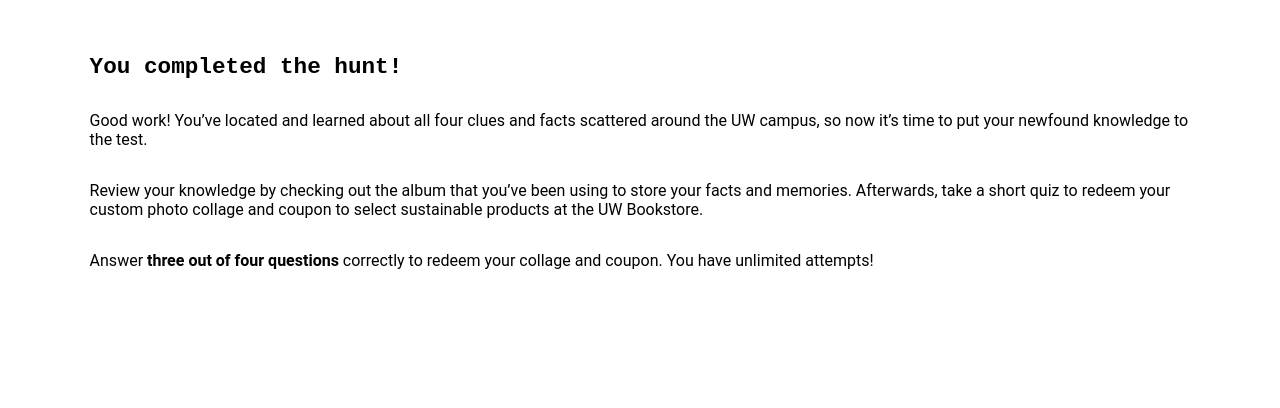
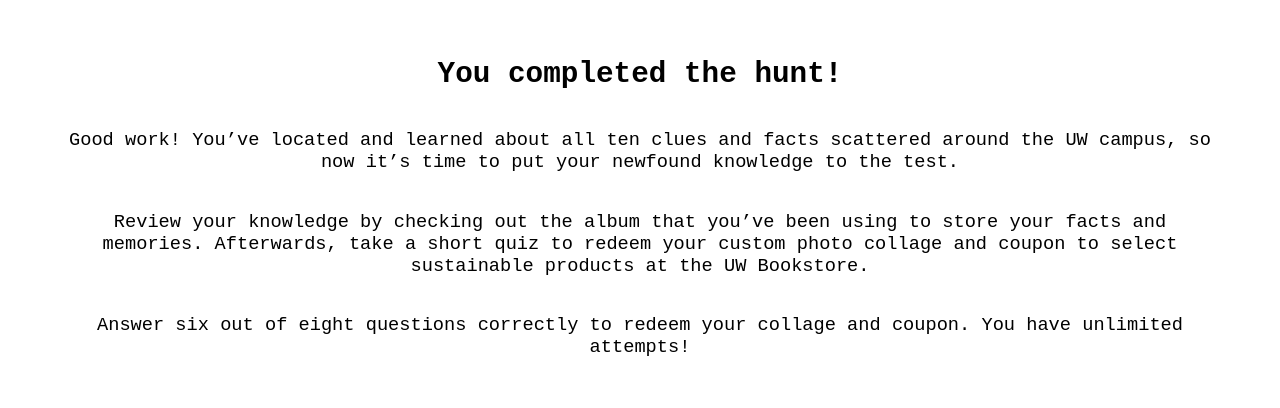
Before and after one commit to pkelaita/CSE481H, a React (Create React App) app in the folder client/: page /endofhunt in a window 1280 px wide. Shown: the top 408 px of the page. Built offline with nearby package versions, Linux system fonts and the light colour scheme.

Commit message:
Revert "cleaned up formatting a bit."
This reverts commit a54226e9f30bfe45fb8a54288db16322133bbe16.

```diff
--- a/client/src/App.css
+++ b/client/src/App.css
@@ -1,7 +1,7 @@
 html, body {
   background-color: grey;
   font-family: 'Roboto Mono', monospace;
-  font-size: 9pt;
+  font-size: 14pt;
   height: 100%;
   margin: 0;
   padding: 0;
@@ -28,20 +28,10 @@
 
 .bold {
   font-weight: bold;
-  font-family: 'Roboto Mono', monospace;
-  text-transform: uppercase;
 }
 
 h1 {
-  font-size: 17pt;
-  text-align: left;
-  padding-left: 7%;
-  padding-right: 7%;
-}
-
-h2 {
-  font-size: 36pt;
-  text-align: center;
+  font-size: 22pt;
 }
 
 input {
@@ -54,11 +44,9 @@
 }
 
 p {
-  font-size: 12pt;
-  text-align: left;
-  font-family: 'Roboto';
-  padding-left: 7%;
-  padding-right: 7%;
+  font-size: 14pt;
+  padding-left: 5%;
+  padding-right: 5%;
 }
 
 .buttons {
@@ -73,34 +61,21 @@
 }
 
 Button {
-  font-family: 'Roboto Mono', monospace;
-  font-size: 12pt;
-  font-weight: bold;
+  font-size: 14pt;
   margin: 10%;
   padding: 10%;
 }
 
 .hunt {
-  font-family: 'Roboto Mono', monospace;
-  text-align: center;
   font-size: 35pt;
   width: 100%;
   padding: 0;
 }
 
-.location {
-  font-family: 'Roboto Mono', monospace;
-  text-align: center;
-  font-weight: bold;
-}
-
 .fact {
   background-color: white;
-  /* font-size: 12pt;
-  text-align: left;
-  font-family: 'Roboto';
-  padding-left: 3%;
-  padding-right: 3%; */
+  padding-left: 10%;
+  padding-right: 10%;
 }
 
 img, .flag {
@@ -115,12 +90,11 @@
 
 ol {
   font-size: small;
-  font-family: 'Roboto';
   background-color: white;
   text-align: left;
   padding-top: 10%;
   padding-left: 10%;
-  padding-right: 10%;
+  padding-right: 10;
 }
 
 video {
--- a/client/src/ClueData.js
+++ b/client/src/ClueData.js
@@ -2,7 +2,7 @@
   {
     phrase: 'THE RED SQUARE BIRDLARS',
     text: {
-      1: 'Before 1969 when construction of the parking garage began below Red Square and the iconic red bricks were installed, this area’s official name was Central Plaza. But when one The Daily editor referred to the Central Plaza as “Red Square” in 1971, the name stuck.',
+      1: 'Before 1969 when construction of the parking garage began below Red Square and the iconic red bricks were installed, this area’s official name was Central Plaza. But when one The Daily editor referred to the Central Plaza as “Red Square” in 1971, the name stuck',
       2: 'If you visit the Red Square often enough, you’ll often see seagulls feeding on scraps left on the ground or by people. However, feeding wildlife like seagulls a diet of french fries or bread doesn’t have the same nutritional value of natural foods, which may impact the long-term survival of the birds.',
       3: 'A study from Duke University found that at least 1.4 million seagulls feed at landfills throughout North America, and produce an extra 240 tons of nitrogen and 39 tons of phosphorus into nearby reservoirs and lakes. This results in an increased amount of algae that deplete the water of oxygen and kills fish and other animals as well as lower water quality.',
       4: 'Make sure to not feed wildlife like seagulls and also take any leftovers with you! There are trash cans located across campus for you to use.',
@@ -17,7 +17,7 @@
       3: 'According to University College London and Yale researchers, if we continue to recycle paper using the same methods that rely on fossil fuels, emissions could increase by 10% if all waste paper were being recycled by 2050. However, even just moving to using renewable energy while keeping the same recycling and landfill practices would reduce emissions by 96%.',
       4: 'Just because recycling paper alone doesn’t address climate change, doesn’t mean you shouldn’t! Try reusing newspapers at home as well by composting them or even making crafts.',
     },
-    prompt: 'Find the south entrance of the Communications building.',
+    prompt: 'Find the south entrance of the Communications building',
   },
   {
     phrase: 'LETTUCE COMPOST TOGETHER',
@@ -34,10 +34,10 @@
     text: {
       1: 'Mines Hall was built in 1921 and was renamed to Roberts Hall in 1947 after the dean of the School of Mines. Today, Roberts Hall sits above the basement building, Mueller Hall, and is home to the Department of Materials Science and Engineering.',
       2: 'In an interdisciplinary research study from May 2020 with professors from the departments of Materials Science and Engineering, Aquatic and Fishery Sciences, and Chemistry, they found that presence of microplastics in oysters of the Puget Sound is very low. Out of the ten sites where oysters were collected for analysis, only five of the sites’ oysters contained microplastics.',
-      3: 'However, this doesn’t mean that microplastics don’t exist in the waters of the Puget Sound. Instead, these results are the first baseline value for microplastics in oysters from Washington. As global demand for plastic continues to rise, there are an estimated 5 trillion pieces of marine plastic!',
+      3: 'However, this doesn’t mean that microplastics don’t exist in the waters of the Puget Sound. Instead, these results are the first baseline value for microplastics in oysters from Washington. As global demand for plastic continues to rise, there are an estimated 5 trillion pieces of marine plastic! ',
       4: 'So it’s very important to reduce your consumption of single use plastics.',
     },
-    prompt: 'Find Roberts Hall.',
+    prompt: 'Find Roberts Hall',
   },
 ];
 
--- a/client/src/EndOfHunt.jsx
+++ b/client/src/EndOfHunt.jsx
@@ -6,9 +6,9 @@
   return (
     <div className="app-width">
       <h1>You completed the hunt!</h1>
-      <p>Good work! You’ve located and learned about all four clues and facts scattered around the UW campus, so now it’s time to put your newfound knowledge to the test.</p>
+      <p>Good work! You’ve located and learned about all ten clues and facts scattered around the UW campus, so now it’s time to put your newfound knowledge to the test.</p>
       <p>Review your knowledge by checking out the album that you’ve been using to store your facts and memories. Afterwards, take a short quiz to redeem your custom photo collage and coupon to select sustainable products at the UW Bookstore.</p>
-      <p>Answer <b>three out of four questions</b> correctly to redeem your collage and coupon. You have unlimited attempts!</p>
+      <p>Answer six out of eight questions correctly to redeem your collage and coupon. You have unlimited attempts!</p>
       <div className="buttons">
         <Button large="true" intent="primary">REVIEW ALBUM</Button>
         <Link to="./quiz"><Button large="true" intent="primary">TAKE QUIZ</Button></Link>
--- a/client/src/Home.jsx
+++ b/client/src/Home.jsx
@@ -6,7 +6,7 @@
   return (
     <div className="app-width">
       <p className="hunt">enviro-hunt</p>
-      <p className="location">@ UNIVERSITY OF WASHINGTON</p>
+      <p>@ UNIVERSITY OF WASHINGTON, SEATTLE</p>
       <div className="buttons">
         <Link to={{
           pathname: '/clue',
--- a/client/src/Result.jsx
+++ b/client/src/Result.jsx
@@ -6,9 +6,9 @@
   return (
     <div className="app-width">
       <h1>Congratulations!</h1>
-      <h2>3/4</h2>
-      <p>You got 3 out of 4 questions correct!</p>
-      <p>Please enter your email where you would like to recieve your photo collage and $10 University Bookstore giftcard.</p>
+      <h1>3/4</h1>
+      <p>You got 6 out of 8 questions correct!</p>
+      <p>Please enter your Email-ID where you would like to recieve your photo collage and $10 University Bookstore giftcard</p>
       <input type="email" />
       <div className="buttons">
         <Link to="/thankyou"><Button large="true" intent="primary">SUBMIT</Button></Link>
```
Also changed, not shown: 2 other files (tests, documents, lock files or other folders).
